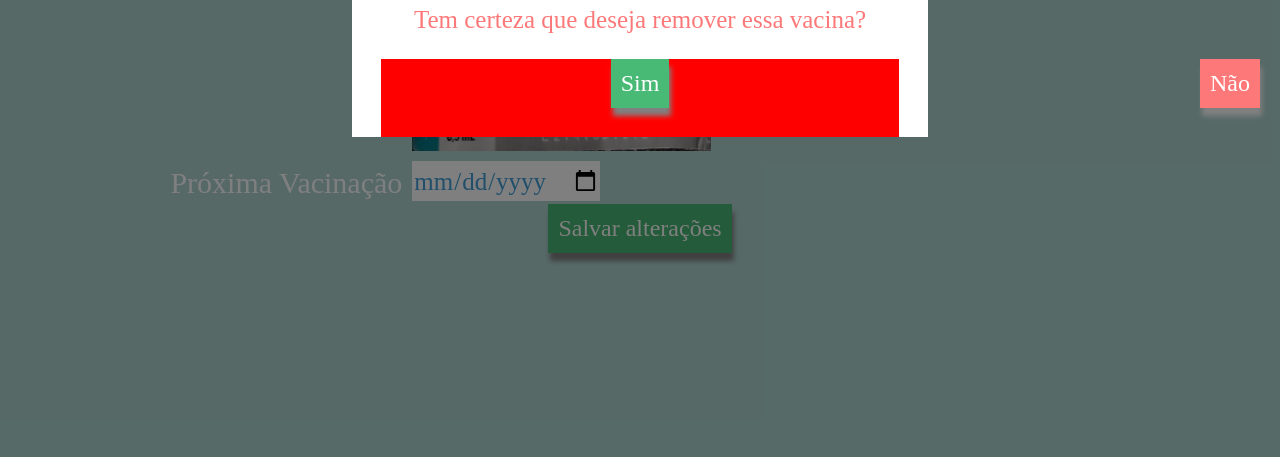
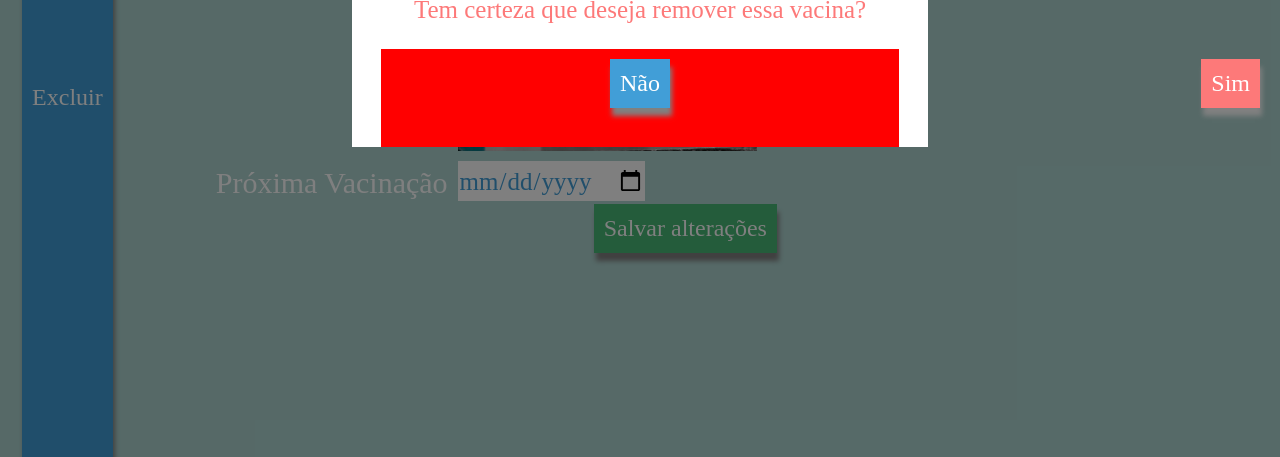
Before and after one commit to AdeWyse/Web1-ControleVacinas, a plain HTML site: page editarVacina.html in a window 1280 px wide. Shown: the part 343-800 px from the top of the page. Drawn offline with Linux system fonts and the light colour scheme; a web font is replaced by a local one.

Commit message:
pop up css done

```diff
--- a/editarVacina.html
+++ b/editarVacina.html
@@ -19,7 +19,7 @@
             </nav>
         </header>
         <main>
-            <button class="botao danger">Excluir</button>
+            <button class="botao excluir">Excluir</button>
             <form action="" class="formDados">
                 <div class="formContainer">
                         <label fname="dataVac"class="formLabel">Data de vacinação</label>
@@ -51,12 +51,12 @@
                 </div>
                 <button type="submit" class="botao save">Salvar alterações</button>
             </form>
-            <div class="popUp">
+            <div class="popUp" id="popUp">
                 <div class="popUpBox">
                     <p class="warning">Tem certeza que deseja remover essa vacina?</p>
                     <div class="popUpButtons">
-                        <button class="botao save">Sim</button>
-                        <button class="botao danger">Não</button>
+                        <button class="botao danger" id="confirma">Sim</button>
+                        <button class="botao simples" id="naoConfirma">Não</button>
                     </div>
                 </div>
 
```
